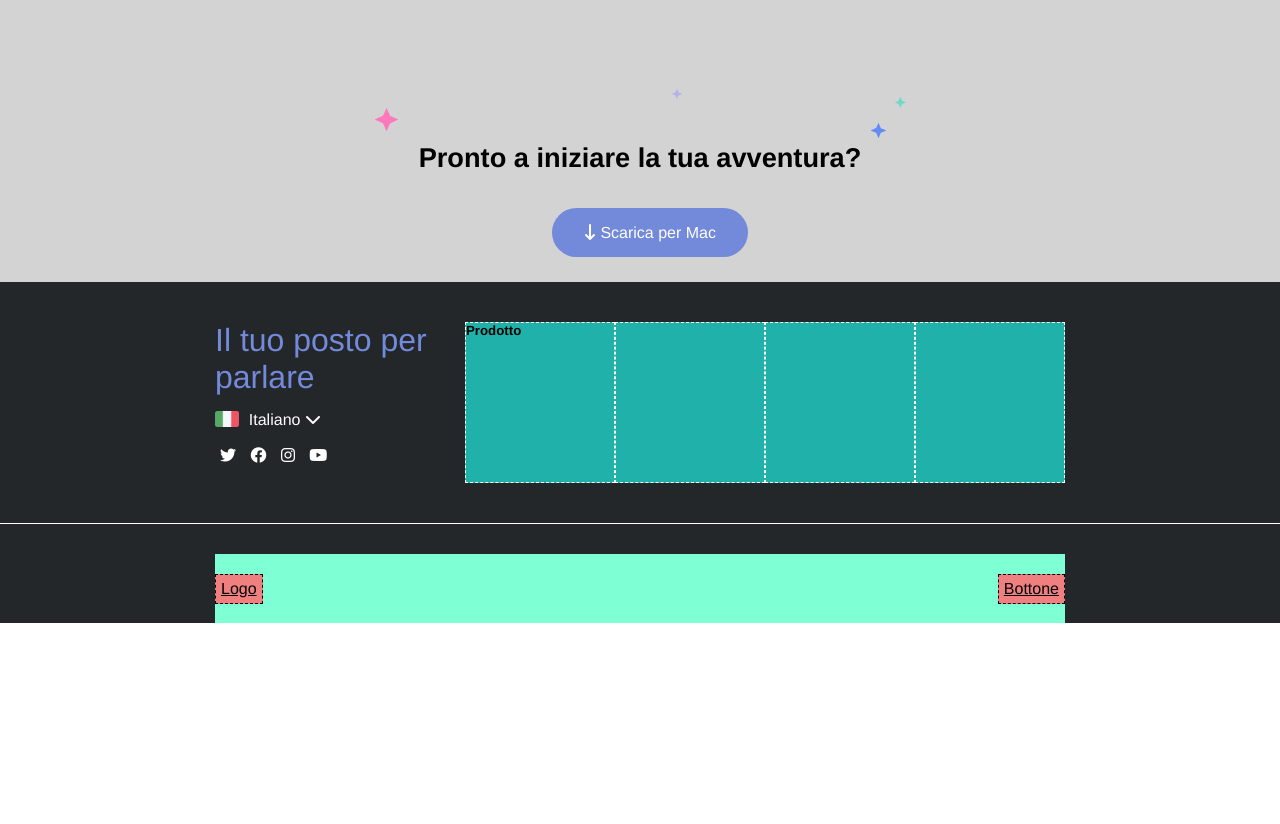
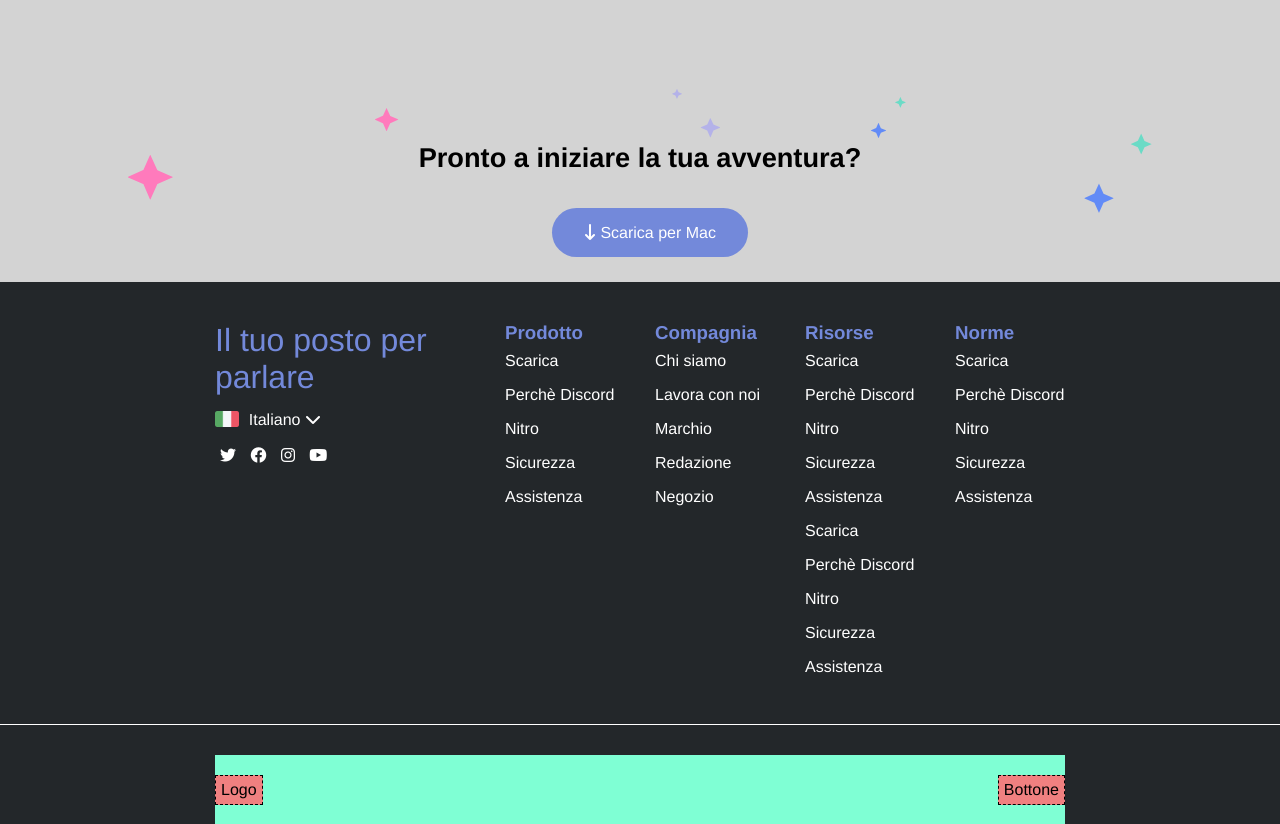
Before and after one commit to StefanoM98/htmlcss-discord, a plain HTML site: page index.html in a window 1280 px wide. Shown: the part 2174-2998 px from the top of the page. Before the commit the page ends 2797 px from the top, so only its background shows below. Drawn offline with Linux system fonts and the light colour scheme.

Commit message:
Add: end first footer

```diff
--- a/css/style.css
+++ b/css/style.css
@@ -15,6 +15,7 @@ body {
 
 a {
     color: inherit;
+    text-decoration: none;
 }
 
 /* HEADER */
@@ -226,6 +227,10 @@ a {
     padding: 16px 32px;
     color: white;
 }
+.star {
+    background-image: url(../img/stars.svg);
+    background-size: 100% 100%;
+}
 
 
 
@@ -240,6 +245,7 @@ a {
     padding: 30px 0;
 }
 
+/* PRIMA COLONNA */
 .coral-column{
     width: 250px;
     /* background-color: #F08080; */
@@ -247,11 +253,12 @@ a {
 
     /* border: 1px dashed black; */
 }
-/* PRIMA COLONNA */
+
 .coral-column p{
     font-size: 2rem;
     color: #7389da;
     padding-bottom: 15px;
+    padding-right: 30px;
 }
 .languages{
     height: 16px;
@@ -268,15 +275,24 @@ a {
 .socials i{
     padding: 20px 5px;
 }
-
-
+/* SECONDA COLONNA */
 .aqua-column{
     width: 150px;
-    background-color: #20B2AA;
+    /* background-color: #20B2AA; */
     margin: 10px 0;
-    border: 1px dashed white;
+    /* border: 1px dashed white; */
+    display: block;
+    padding-left: 40px;
+}
+.aqua-column h3{
+    color: #7389da ;
 }
 
+.aqua-column a{
+    display: block;
+    color: white;
+    padding: 8px 0;
+}
 /* SECONDO FOOTER */
 .second-footer{
     background-color: #23272A;
--- a/index.html
+++ b/index.html
@@ -142,11 +142,43 @@
                 </div>
             </div>
             <div class="aqua-column">
-                <h5>Prodotto</h5>
+                <h3>Prodotto</h3>
+                <a href="">Scarica</a>
+                <a href="">Perchè Discord</a>
+                <a href="">Nitro</a>
+                <a href="">Sicurezza</a>
+                <a href="">Assistenza</a>
+
             </div>
-            <div class="aqua-column"></div>
-            <div class="aqua-column"></div>
-            <div class="aqua-column"></div>
+            <div class="aqua-column">
+                <h3>Compagnia</h3>
+                <a href="">Chi siamo</a>
+                <a href="">Lavora con noi</a>
+                <a href="">Marchio</a>
+                <a href="">Redazione</a>
+                <a href="">Negozio</a>
+            </div>
+            <div class="aqua-column">
+                <h3>Risorse</h3>
+                <a href="">Scarica</a>
+                <a href="">Perchè Discord</a>
+                <a href="">Nitro</a>
+                <a href="">Sicurezza</a>
+                <a href="">Assistenza</a>
+                <a href="">Scarica</a>
+                <a href="">Perchè Discord</a>
+                <a href="">Nitro</a>
+                <a href="">Sicurezza</a>
+                <a href="">Assistenza</a>
+            </div>
+            <div class="aqua-column">
+                <h3>Norme</h3>
+                <a href="">Scarica</a>
+                <a href="">Perchè Discord</a>
+                <a href="">Nitro</a>
+                <a href="">Sicurezza</a>
+                <a href="">Assistenza</a>
+            </div>
         </section>
         <!-- SECONDO FOOTER -->
         <section class="second-footer">
```
